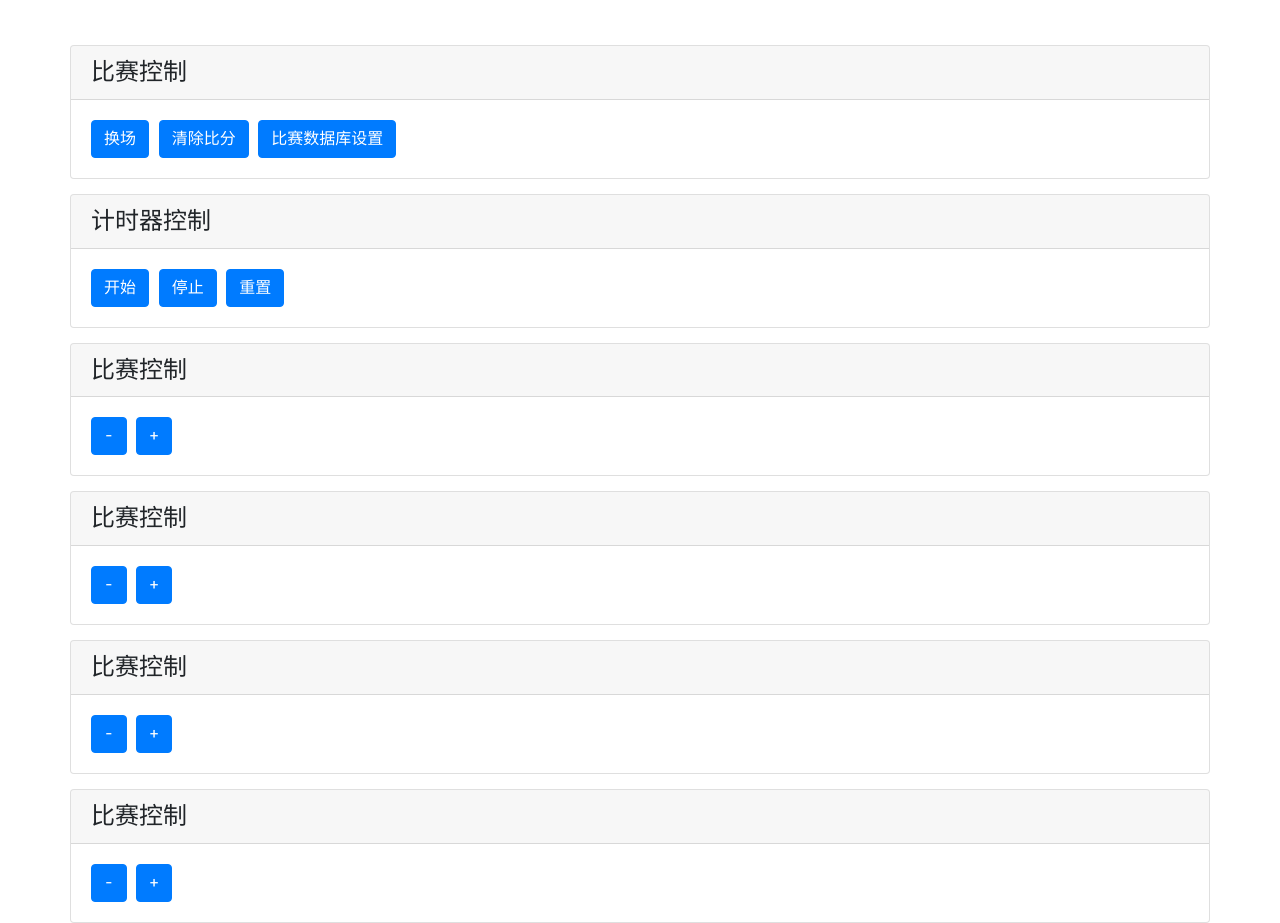
After one commit to QiyuanTan/ScoreBoard, a Django app: page /referee/ in a window 1280 px wide. The commit adds this page. Run offline with Django 5.2, Linux system fonts and the light colour scheme; the visitor is signed in with stand-in values (Sample User, id 1); some libraries are stand-ins or nearby versions.

Commit message:
changed and improved

```diff
--- a/board/templates/board.html
+++ b/board/templates/board.html
@@ -6,6 +6,10 @@
 
 {% block style %}
     <link rel="stylesheet" href="{% static 'css/board.css' %}">
+{% endblock %}
+{% block script %}
+    <script src="{% static 'js/update_information_polling.js' %}"></script>
+    <!-- <script src="{% static 'js/update_information_websocket.js' %}"></script> -->
 {% endblock %}
 
 
--- a/board/templates/control.html
+++ b/board/templates/control.html
@@ -13,7 +13,6 @@
     <script src="{% static 'jquery/jquery.min.js' %}"></script>
     <script src="{% static 'bootstrap/bootstrap.min.js' %}"></script>
     <script src="{% static 'js/control.js' %}"></script>
-    <script src="{% static 'js/timber.js' %}"></script>
 {% endblock %}
 
 {% block content %}
--- a/board/templates/layout.html
+++ b/board/templates/layout.html
@@ -6,8 +6,6 @@
     <meta charset="UTF-8">
     <meta name="viewport" content="width=device-width, initial-scale=1.0">
     <link rel="icon" type="img/jpg" href="{% static 'img/KF_logo.jpg' %}">
-    <script src="{% static 'js/update_information_polling.js' %}"></script>
-
     <style>
         @font-face {
             font-family: 'JetBrainsMono';
@@ -18,7 +16,6 @@
             font-family: 'JetBrainsMono', Arial, sans-serif;
         }
     </style>
-
     {% block style %}{% endblock %}
     {% block scripts %}{% endblock %}
 </head>
--- /dev/null
+++ b/board/templates/referee.html
@@ -0,0 +1,134 @@
+{% extends 'layout.html' %}
+{% load static %}
+{% block title %}
+    比赛控制
+{% endblock %}
+
+{% block style %}
+    <link rel="stylesheet" href="{% static 'bootstrap/bootstrap.min.css' %}">
+    <style>
+        .container {
+            margin-top: 30px !important;
+            padding-left: 0 !important;
+            padding-right: 0 !important;
+        }
+
+        .row {
+            margin-right: 0 !important;
+            margin-left: 0 !important;
+        }
+
+        .race_control .card {
+            width: 100%;
+            margin-top: 15px !important;
+        }
+
+        .card-title {
+            margin-bottom: 0 !important;
+        }
+    </style>
+{% endblock %}
+
+{% block script %}
+    <script src="{% static 'jquery/jquery.min.js' %}"></script>
+    <script src="{% static 'bootstrap/bootstrap.min.js' %}"></script>
+    <script src="{% static 'js/referee.js' %}"></script>
+{% endblock %}
+
+{% block content %}
+    <div class="container">
+
+        <!-- 比赛控制 -->
+        <div class="race_control">
+            <div class="row">
+                <div class="card" id="race_control">
+                    <div class="card-header">
+                        <h4 class="card-title">比赛控制</h4>
+                    </div>
+                    <div class="card-body">
+                        <button class="btn btn-primary">换场</button>
+                        <button class="btn btn-primary">清除比分</button>
+                        <a href="/admin">
+                            <button class="btn btn-primary">比赛数据库设置</button>
+                        </a>
+                    </div>
+                </div>
+            </div>
+        </div>
+
+        <!-- 计时器控制 -->
+        <div class="race_control">
+            <div class="row">
+                <div class="card" id="race_control" style="">
+                    <div class="card-header">
+                        <h4 class="card-title" id="timer">计时器控制</h4>
+                    </div>
+                    <div class="card-body">
+                        <button class="btn btn-primary">开始</button>
+                        <button class="btn btn-primary">停止</button>
+                        <button class="btn btn-primary">重置</button>
+                    </div>
+                </div>
+            </div>
+        </div>
+
+        <!-- team1 比分 -->
+        <div class="race_control">
+            <div class="row">
+                <div class="card" id="race_control" style="">
+                    <div class="card-header">
+                        <h4 class="card-title" id="team1_score">比赛控制</h4>
+                    </div>
+                    <div class="card-body">
+                        <button class="btn btn-primary">-</button>
+                        <button class="btn btn-primary">+</button>
+                    </div>
+                </div>
+            </div>
+        </div>
+        <div class="race_control">
+            <div class="row">
+                <div class="card" id="race_control" style="">
+                    <div class="card-header">
+                        <h4 class="card-title" id="team1_total_score">比赛控制</h4>
+                    </div>
+                    <div class="card-body">
+                        <button class="btn btn-primary">-</button>
+                        <button class="btn btn-primary">+</button>
+                    </div>
+                </div>
+            </div>
+        </div>
+
+        <!-- team2 比分 -->
+        <div class="race_control">
+            <div class="row">
+                <div class="card" id="race_control" style="">
+                    <div class="card-header">
+                        <h4 class="card-title" id="team2_score">比赛控制</h4>
+                    </div>
+                    <div class="card-body">
+                        <button class="btn btn-primary">-</button>
+                        <button class="btn btn-primary">+</button>
+                    </div>
+                </div>
+            </div>
+        </div>
+        <div class="race_control">
+            <div class="row">
+                <div class="card" id="race_control" style="">
+                    <div class="card-header">
+                        <h4 class="card-title" id="team2_total_score">比赛控制</h4>
+                    </div>
+                    <div class="card-body">
+                        <button class="btn btn-primary">-</button>
+                        <button class="btn btn-primary">+</button>
+                    </div>
+                </div>
+            </div>
+        </div>
+
+
+    </div>
+
+{% endblock %}
--- a/board/urls.py
+++ b/board/urls.py
@@ -14,10 +14,13 @@ urlpatterns = [
     # path(),
 
     # control Panel
+    path('referee/',views.referee, name='referee'),
+    path('change_raceinfo', views.change_raceinfo, name='change_raceinfo'),
+
     path('control/', views.control, name='control'),
     path('update_score/', views.update_score, name='update_score'),
     path('set_timer/', views.set_timer, name='set_timer'),
     path('exchange/', views.exchange, name='exchange'),
-    # parh('change_raceinfo', views.change_raceinfo, name='change_raceinfo')
+
 
 ]
--- a/board/views.py
+++ b/board/views.py
@@ -59,11 +59,26 @@ def display_board(request):
     return render(request, 'board.html')
 
 
+@staff_member_required
+def referee(request):
+    """裁判页面"""
+    return render(request, template_name='referee.html')
+
 @csrf_exempt
 @staff_member_required
 def change_raceinfo(request):
     """更新比赛信息"""
-    pass
+    try:
+        if request.method == 'POST':
+            pass
+
+    except MultiValueDictKeyError:
+        return HttpResponseBadRequest()
+    race_info = CurrentRace.objects.get(id=1).race
+
+
+
+
 
 
 
```
Also changed, not shown: board/static/js/referee.js (added, +77 -0 lines), README.md, board/static/css/referee.css (added).
